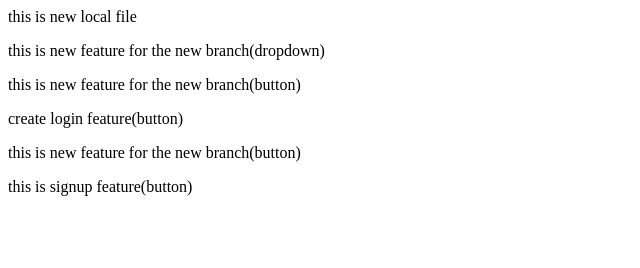
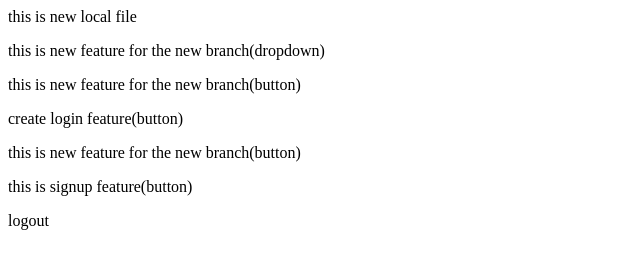
Before and after one commit to Gauravshakya-hub/localRepo, a plain HTML site: page index.html in a window 1280 px wide. Shown: the full height of the page, 0-640 px from the left. Drawn offline with Linux system fonts and the light colour scheme.

Commit message:
logout feature

```diff
--- a/index.html
+++ b/index.html
@@ -4,3 +4,4 @@
 <p>create login feature(button)</p>
 <p>this is new feature for the new branch(button)</p>
 <p>this is signup feature(button)</p>
+<p>logout</p>
```
